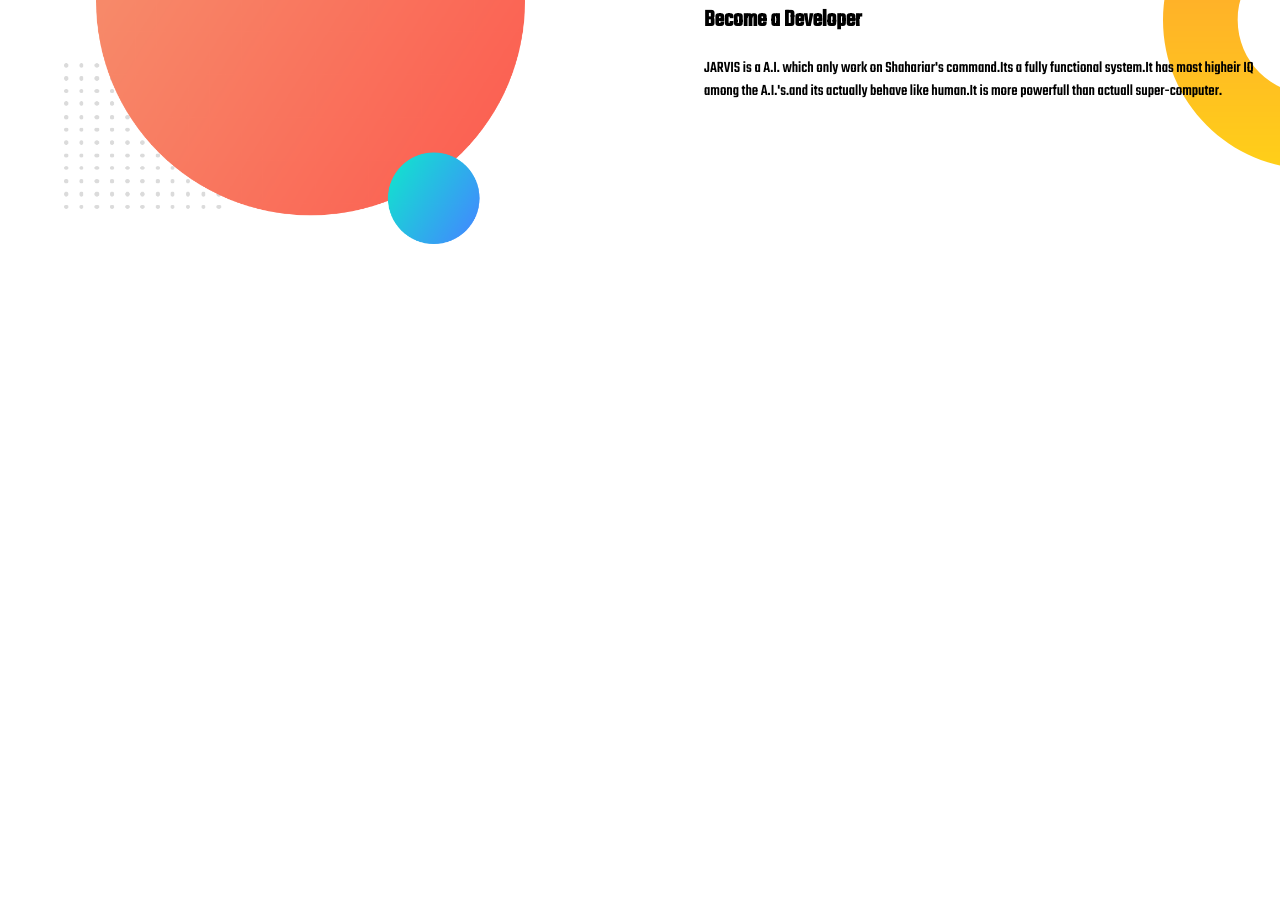
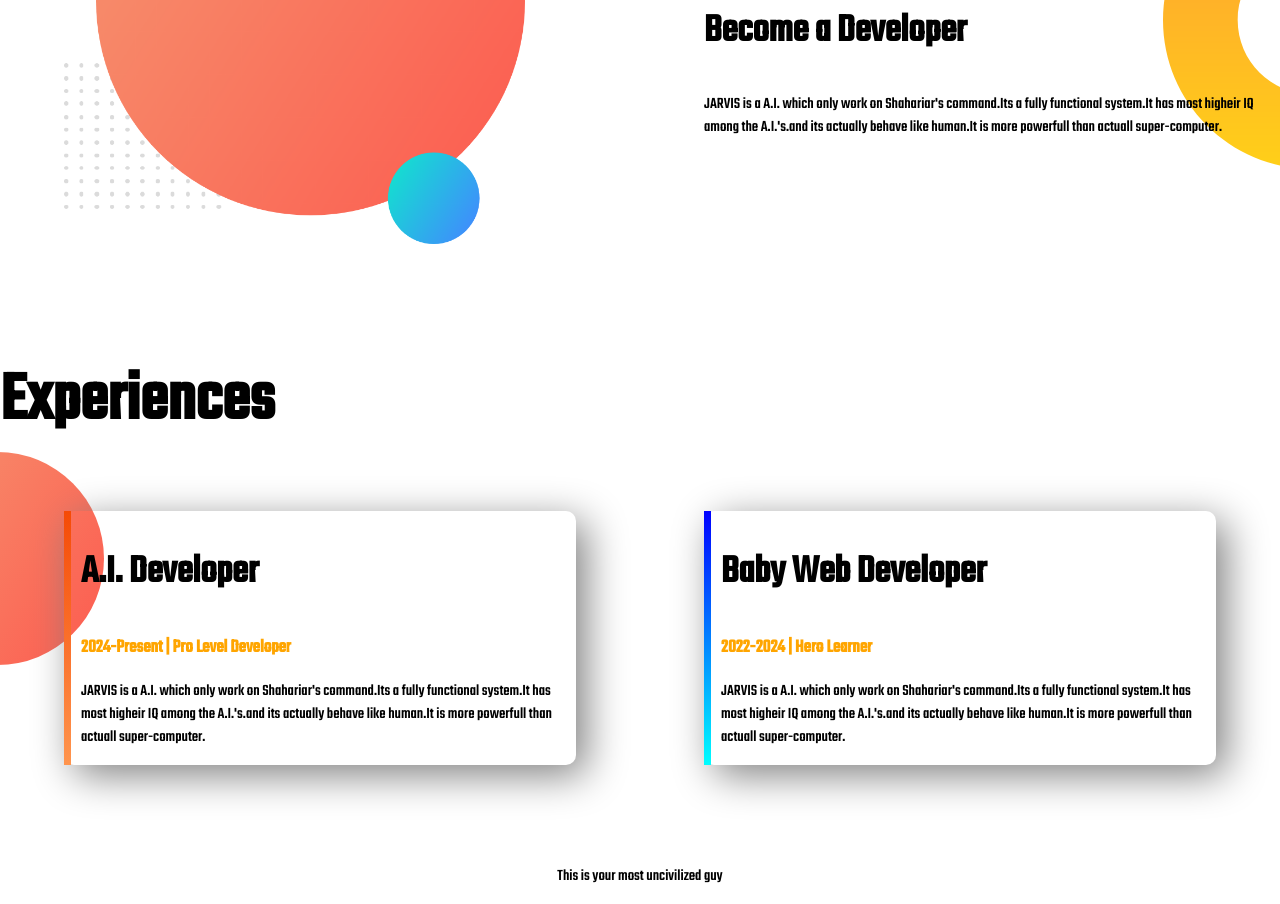
Before and after one commit to Shahariar-Dibos/my-portfolio, a plain HTML site: page index.html in a window 1280 px wide. Shown: the part 818-1722 px from the top of the page. Before the commit the page ends 1170 px from the top, so only its background shows below. Drawn offline with Linux system fonts and the light colour scheme.

Commit message:
complete

```diff
--- a/index.html
+++ b/index.html
@@ -12,7 +12,7 @@
     <link rel="stylesheet" href="style.css">
 
 <body>
-    <section class="top-banner">
+    <section class="top-banner flex-cont">
         <div class="half-width">
             <h1>Welcome To</h1>
             <h1 class="or"> Shahariar Dibos </h1>
@@ -34,7 +34,7 @@
 
     </section>
 
-    <section class="dream-big">
+    <section class="dream-big flex-cont">
         <div class="half-width">
             <img src="my-bg.png" alt="">
 
@@ -56,6 +56,42 @@
         </div>
 
     </section>
+
+    <section class="exp">
+        <h1>Experiences</h1>
+
+        <div class="flex-cont">
+            <div id="full-item" class="exp-item">
+                <h2>A.I. Developer</h2>
+                <h3 class="or"> 2024-Present | Pro Level Developer </h3>
+                <p>JARVIS is a A.I. which only work on Shahariar's command.Its a fully functional system.It has most
+                    higheir
+                    IQ among the A.I.'s.and its actually behave like human.It is more powerfull than actuall
+                    super-computer.
+                </p>
+
+            </div>
+            <div id="web-exp" class="exp-item">
+                <h2>Baby Web Developer</h2>
+                <h3 class="or">2022-2024 | Hero Learner</h3>
+                <p>JARVIS is a A.I. which only work on Shahariar's command.Its a fully functional system.It has most
+                    higheir
+                    IQ among the A.I.'s.and its actually behave like human.It is more powerfull than actuall
+                    super-computer.
+                </p>
+
+
+
+
+            </div>
+        </div>
+
+
+
+    </section>
+    <footer>
+        <p>This is your most uncivilized guy</p>
+    </footer>
 </body>
 
 </html>
--- a/style.css
+++ b/style.css
@@ -8,12 +8,15 @@
     font-size: 70px;
 }
 
+h2{
+    font-size: 40px;
+}
 .or{
 
     color: orange;
 }
 
-section{
+.flex-cont{
 
     display: flex;
     margin-bottom: 100px;
@@ -49,3 +52,37 @@
     background-repeat: no-repeat;
     background-position: right ;
 }
+
+.exp{
+    background-image: url(exp-bg.png);
+    background-repeat: no-repeat;
+    background-position: left;
+}
+
+
+.exp-item{
+    width: 40%;
+    margin-left: 5%;
+    margin-right: 5%;
+    padding-left:10px ;
+    box-shadow: 10px 10px 40px gray;
+    border-radius: 10px;
+
+
+}
+#web-exp{
+    border-left: 7px solid;
+    border-image: linear-gradient(blue,cyan);
+    border-image-slice: 1;
+}
+
+#full-item{
+    border-left: 7px solid;
+    border-image: linear-gradient(rgb(245, 74, 6),rgb(255, 149, 78));
+    border-image-slice: 1;
+
+}
+
+footer p{
+    text-align: center;
+}
```
